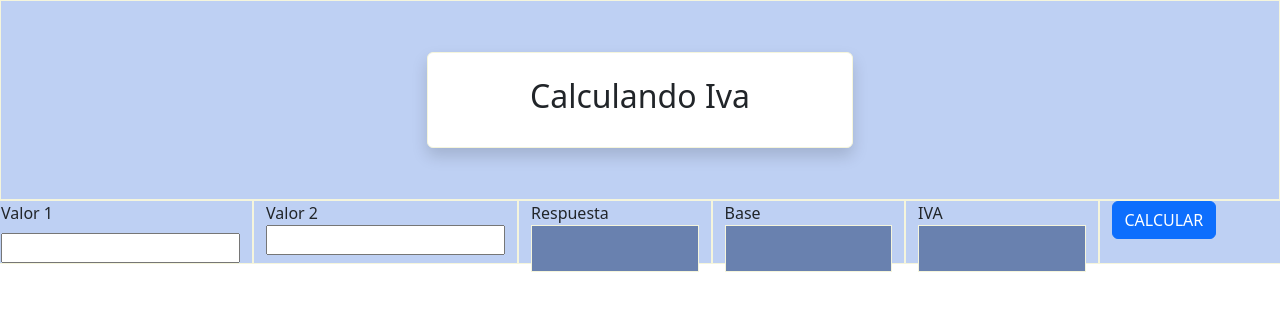
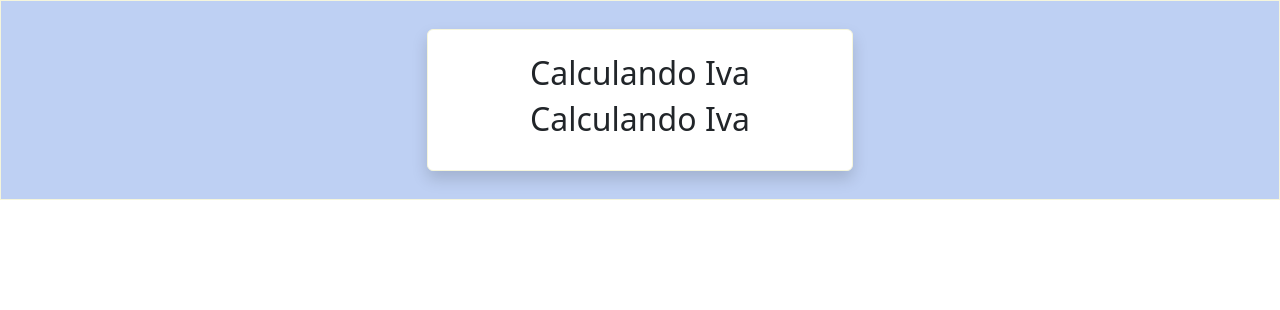
Before and after one commit to Luis-Surec/ejercicios_javascript, a plain HTML site: page index.html in a window 1280 px wide. Drawn offline with nearby package versions, Linux system fonts and the light colour scheme.

Commit message:
Update index.html

```diff
--- a/index.html
+++ b/index.html
@@ -13,56 +13,12 @@
     <div class="d-flex justify-content-center align-items-center" style="height: 25vh;">
         <div class="container bg-white rounded shadow p-4 col-xl-4 col-lg-6">
          <h2  class="w100 text-center mb-a"> Calculando Iva </h2>
+         <h2  class="w100 text-center mb-a"> Calculando Iva </h2>
+        <h2  class="w100 text-center mb-a">  <a href="./scr/calculo_iva.html"></a> </h2>
+
         </div>
       </div>
 
-    <form class="form-group row" >
-
-      <div class="col">
-        <label for="valor1" class="form-label">Valor 1</label>
-        <input  S type="number" id="valor1" name="valor1">
-        </div>
-    <div class="col">
-        <label for="valor2">Valor 2</label>
-        <input   type="number" id="valor2" name="valor2">
-    </div>
-    <div class="col">
-        <label for="respuesta">Respuesta</label>
-        <div   type="number" id="respuesta"></div>
-    </div>
-    <div class="col">
-        <label for="base">Base</label>
-        <div  type="number" id="base" name="base"></div>
-    </div>
-    <div class="col">
-        <label for="iva">IVA</label>
-        <div type="number" id="iva" name="iva"></div>
-    </div>
-
-    <div  class="col">
-        <button class="btn btn-primary" onclick="calcular()">CALCULAR</button>
-    </div>
-    </form>
-<!--
-    <form class="form-group row" >
-
-        <div class="col">
-          <label for="valor3" class="form-label">Valor 3</label>
-          <input type="text" id="valor3" name="valor3">
-          </div>
-      <div class="col">
-          <label for="valor4">Valor 4</label>
-          <input type="text" id="valor4" name="valor4">
-      </div>
-      <div class="col">
-          <div id="respuesta">Respueta</div>
-      </div>
-      <div  class="col">
-          <button class="btn btn-primary" onclick="envia()">CALCULAR</button>
-      </div>
-      </form>
--->
-<script src="ind.js"></script>
 <script src="https://cdn.jsdelivr.net/npm/bootstrap@5.3.3/dist/js/bootstrap.bundle.min.js" integrity="sha384-YvpcrYf0tY3lHB60NNkmXc5s9fDVZLESaAA55NDzOxhy9GkcIdslK1eN7N6jIeHz" crossorigin="anonymous"></script>
  </body>
 </html>
```
